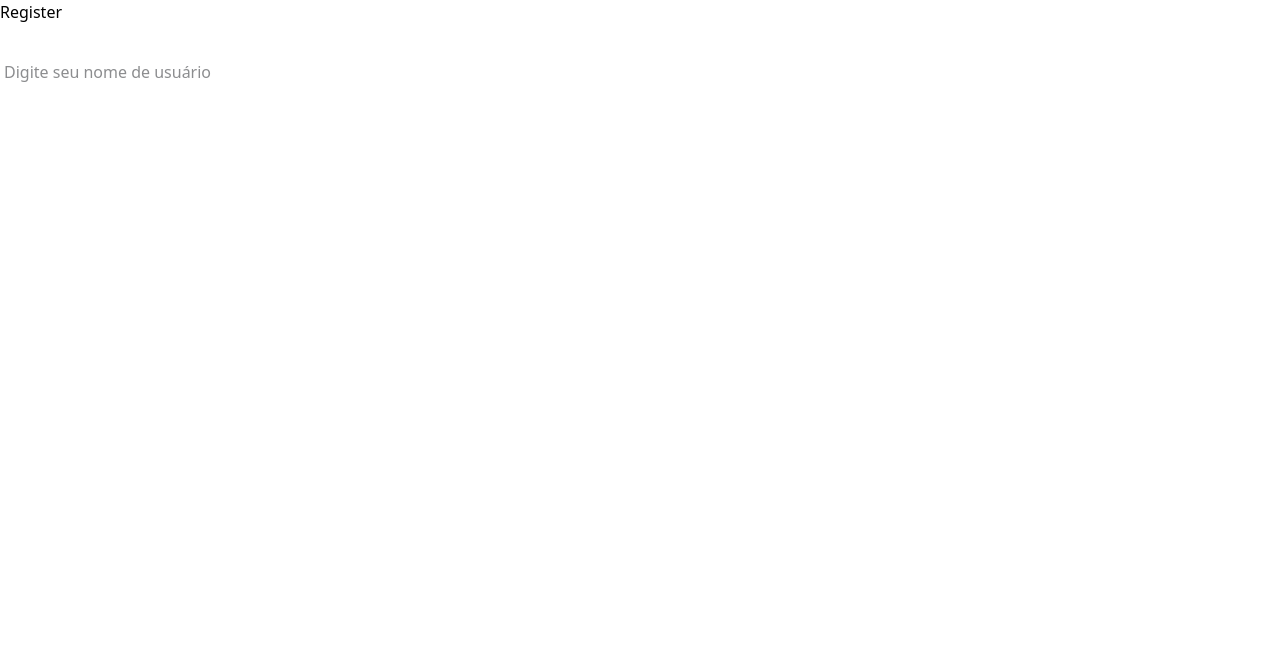
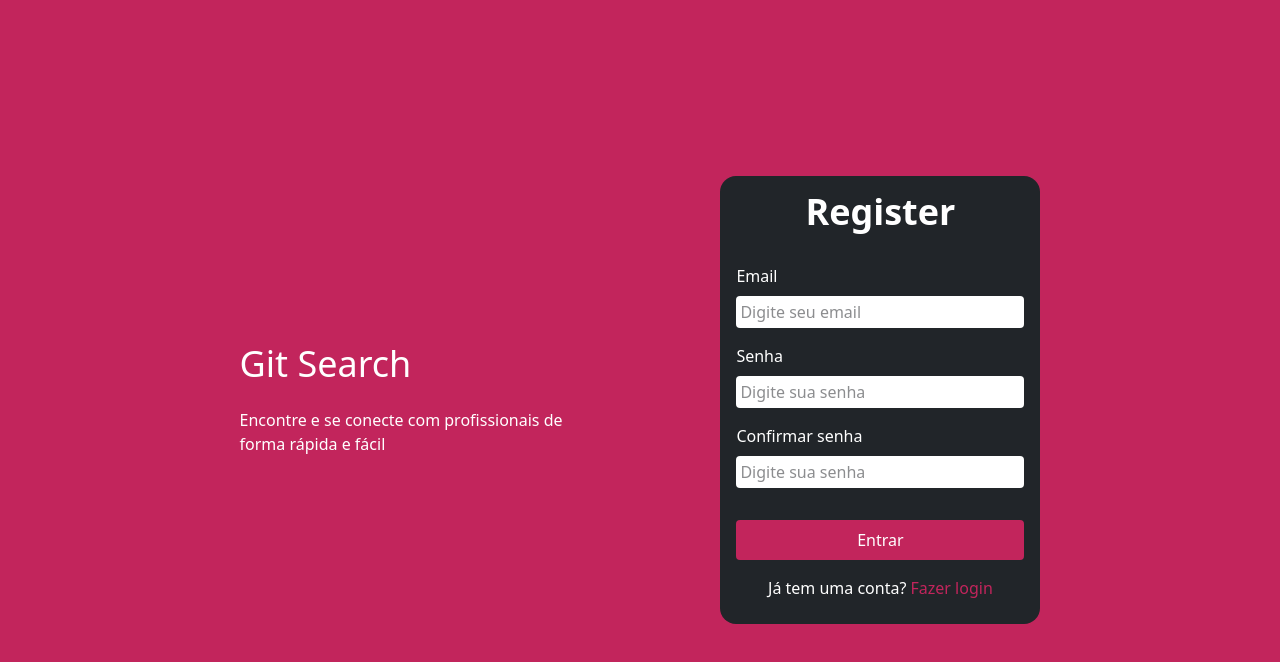
Before and after one commit to Lucas-Henrii/Git-Search, a React (Vite) app: page /Register in a window 1280 px wide. Shown: the top 662 px of the page. Built offline with nearby package versions, Linux system fonts and the light colour scheme.

Commit message:
att screen register

```diff
--- a/src/components/Input.jsx
+++ b/src/components/Input.jsx
@@ -1,10 +1,10 @@
-const Input = ({ label, type, name, placeholder, value, onChange, error }) => {
+const Input = ({ label, type, name, placeholder, value, onChange, error, id }) => {
   return (
     <div className="flex flex-col gap-2 w-full text-white">
       <label htmlFor={name}>{label}</label>
       <input
         type={type}
-        id={name}
+        id={id}
         name={name}
         placeholder={placeholder}
         value={value}
--- a/src/pages/Login.jsx
+++ b/src/pages/Login.jsx
@@ -3,35 +3,42 @@ import Input from "../components/Input";
 import { useNavigate } from "react-router-dom";
 
 const Login = () => {
-  const [formData, setFormData] = useState({ username: "", password: "" });
+ const [email, setEmail] = useState('');
+  const [senha, setSenha] = useState('');
   const [errors, setErrors] = useState({});
+
+  const emailRegex = /^[^\s@]+@[^\s@]+\.[^\s@]+$/;
   const navigate = useNavigate();
 
-  const handleChange = (e) => {
-    const { name, value } = e.target;
-    setFormData((prevData) => ({ ...prevData, [name]: value }));
-  };
 
-  const validateForm = () => {
-    let newErrors = {};
-    if (!formData.username) {
-      newErrors.username = "O nome de usuário é obrigatório.";
+  const validarCampos = () => {
+    let newErro = {};
+    let valido = true;
+
+    if (!email.trim() || !emailRegex.test(email)) {
+      newErro.email = 'Por favor, insira um formato de e-mail válido.';
+      valido = false;
     }
-    if (!formData.password) {
-      newErrors.password = "A senha é obrigatória.";
+
+    if (email && !senha.trim() || senha.length < 6) {
+      newErro.senha = 'Email ou senha inválidos.';
+      valido = false;
     }
-    setErrors(newErrors);
-    return Object.keys(newErrors).length === 0;
-  };
+
+    setErrors(newErro);
+    return valido;
+
+  }
 
   const handleSubmit = (e) => {
     e.preventDefault();
-    if (validateForm()) {
+    if (validarCampos()) {
       setTimeout(() => {
         navigate("/Dashboard");
       }, 1500);
     }
   };
+
 
   return (
     <div className="h-screen w-screen flex items-center justify-center gap-2 bg-[#C2255C] text-white">
@@ -39,26 +46,27 @@ const Login = () => {
         <h1 className="text-4xl">Git Search</h1>
         <p className="w-[70%]">Encontre e se conecte com profissionais de forma rápida e fácil </p>
       </div>
-      <form onSubmit={handleSubmit} className="bg-[#212529] flex flex-col items-center justify-center gap-4 p-4 pl-8 pr-8 rounded-2xl">
-        <h2 className="text-4xl mb-4 text-white font-bold">Login</h2>
+      <form onSubmit={handleSubmit} className="bg-[#212529] flex flex-col items-center justify-center w-[20rem] gap-4 p-4 pl-4 pr-4 rounded-2xl">
+        <h2 className="text-4xl mb-4 text-white font-semibold">Login</h2>
         <Input
           label="Nome de usuário"
           type="text"
-          name="username"
-          placeholder="Digite seu nome de usuário"
-          value={formData.username}
-          onChange={handleChange}
-          error={errors.username}
+          id="user-email"
+          name="email"
+          placeholder="Digite seu email"
+          value={email}
+          onChange={(e) => setEmail(e.target.value)}
         />
 
         <Input
           label="Senha"
           type="password"
+          id="user-password"
           name="password"
           placeholder="Digite sua senha"
-          value={formData.password}
-          onChange={handleChange}
-          error={errors.password}
+          value={senha}
+          onChange={(e) => setSenha(e.target.value)}
+          error={errors.senha && (<span className="text-red-600 text-[12px]">{errors.senha}</span>)}
         />
         <button type="submit" className="bg-[#C2255C] text-white p-2 rounded-[4px] cursor-pointer w-full mt-4">Entrar</button>
         <a href="">Esqueceu sua senha?</a>
--- a/src/pages/Register.jsx
+++ b/src/pages/Register.jsx
@@ -3,28 +3,90 @@ import Input from "../components/Input";
 import { useNavigate } from "react-router-dom";
 
 function Register() {
-  const [formData, setFormData] = useState({ username: "", password: "" });
+  const [email, setEmail] = useState('');
+  const [senha, setSenha] = useState('');
+  const [confirmSenha, serConfirmSenha] = useState('');
   const [errors, setErrors] = useState({});
+
+  const emailRegex = /^[^\s@]+@[^\s@]+\.[^\s@]+$/;
   const navigate = useNavigate();
 
-  const handleChange = (e) => {
-    const { name, value } = e.target;
-    setFormData((prevData) => ({ ...prevData, [name]: value }));
+
+  const validarCampos = () => {
+    let newErro = {};
+    let valido = true;
+
+    if (!email.trim() || !emailRegex.test(email)) {
+      newErro.email = 'Por favor, insira um formato de e-mail válido.';
+      valido = false;
+    }
+
+    if (senha.length < 6) {
+      newErro.senha = 'A senha deve ter no mínimo 6 caracteres.';
+      valido = false;
+    }
+
+    if (confirmSenha !== senha) {
+      newErro.confirmSenha = 'A senha de confirmação precisa corresponder.';
+      valido = false;
+    }
+
+    setErrors(newErro);
+    return valido;
+
+  }
+
+  const handleSubmit = (e) => {
+    e.preventDefault();
+    if (validarCampos()) {
+      setTimeout(() => {
+        navigate("/");
+      }, 1500);
+    }
   };
 
   return (
-    <div>
-      <form>
-        <h2>Register</h2>
+   <div className="h-screen w-screen flex items-center justify-center gap-2 bg-[#C2255C] text-white">
+      <div className="gap-6 flex flex-col">
+        <h1 className="text-4xl">Git Search</h1>
+        <p className="w-[70%]">Encontre e se conecte com profissionais de forma rápida e fácil </p>
+      </div>
+      <form onSubmit={handleSubmit} className="bg-[#212529] flex flex-col items-center justify-center w-[20rem] gap-4 p-4 pl-4 pr-4 rounded-2xl">
+        <h2 className="text-4xl mb-4 text-white font-semibold">Register</h2>
         <Input
-          label="Nome de usuário"
+          label="Email"
           type="text"
-          name="username"
-          placeholder="Digite seu nome de usuário"
-          value={formData.username}
-          onChange={handleChange}
-          error={errors.username}
+          id="user-email"
+          name="email"
+          placeholder="Digite seu email"
+          value={email}
+          onChange={(e) => setEmail(e.target.value)}
+          error={errors.email && (<span className="text-red-600 text-[12px]">{errors.email}</span>)}
         />
+
+        <Input
+          label="Senha"
+          type="password"
+          id="senha-original"
+          name="password"
+          placeholder="Digite sua senha"
+          value={senha}
+          onChange={(e) => setSenha(e.target.value)}
+          error={errors.senha && (<span className="text-red-600 text-[12px]">{errors.senha}</span>)}
+        />
+        <Input
+          label="Confirmar senha"
+          type="password"
+          id="senha-confirmacao"
+          name="confirmPassword"
+          placeholder="Digite sua senha"
+          value={confirmSenha}
+          onChange={(e) => serConfirmSenha(e.target.value)}
+          error={errors.confirmSenha && (<span className="text-red-600 text-[12px]">{errors.confirmSenha}</span>)}
+        />
+        <button type="submit" className="bg-[#C2255C] text-white p-2 rounded-[4px] cursor-pointer w-full mt-4">Entrar</button>
+      <div className="mb-2">
+        <span>Já tem uma conta? </span><a href={"/"} className="text-[#C2255C]">Fazer login</a></div>
       </form>
     </div>
   );
```
